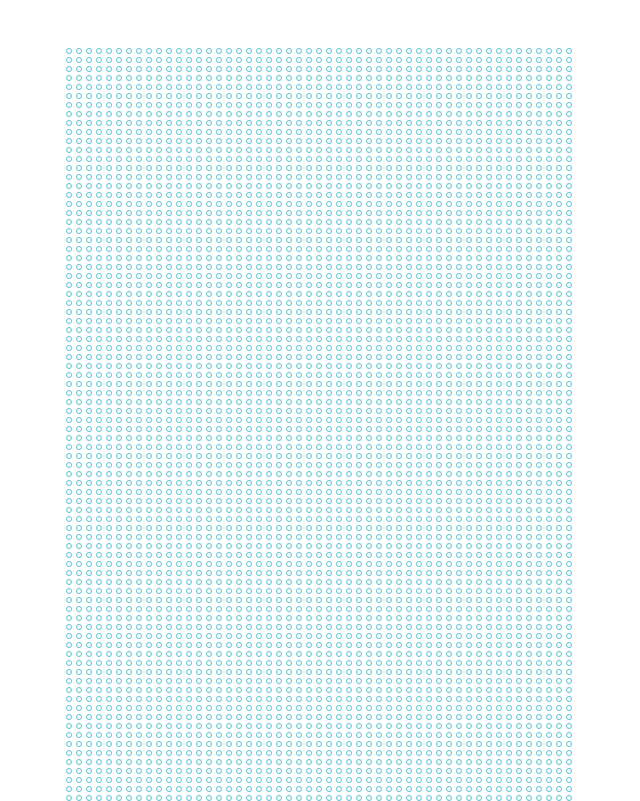
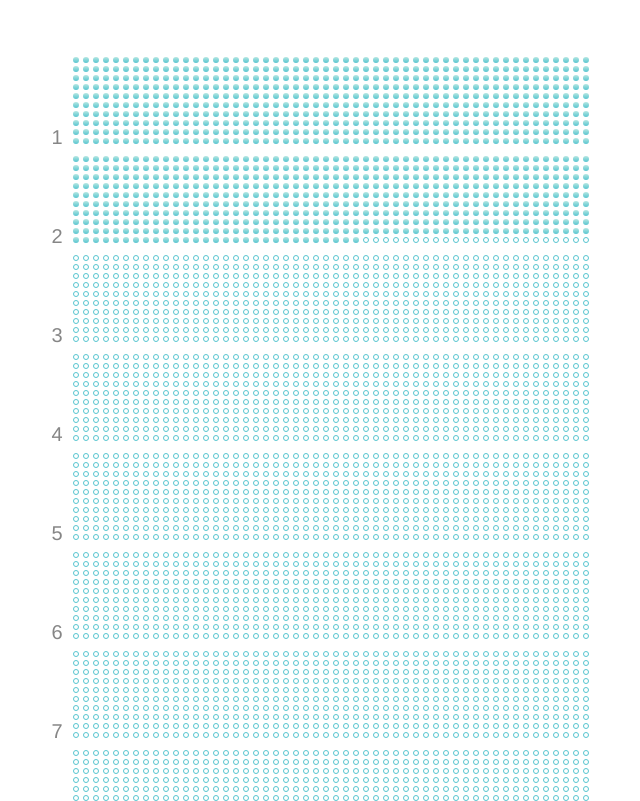
Before and after one commit to solkiim/52x90, a plain HTML site: page index.html in a window 1280 px wide. Shown: the top 801 px of the page, without its empty margins (321-961 px from the left). Drawn offline with Linux system fonts and the light colour scheme.

Commit message:
dots and js progress

```diff
--- a/css/css.css
+++ b/css/css.css
@@ -12,7 +12,41 @@
 }
 */
 
-/* ------------------ ABOUT ------------------ */
+#completecontainer {
+/*	width: 488px;*/
+	width: 550px;
+	margin: 50px auto;
+	text-align: center;
+}
+
+/* ------------------ DECADES ------------------ */
+#decades {
+/*	background-color: pink;*/
+	margin: 0;
+	width: 20px;
+	font-size: 20px;
+	color: #868686;
+	display: inline-block;
+	line-height: 99px;
+}
+
+#decades p {
+	display: inline-block;
+}
+
+/* ------------------ WEEKS ------------------ */
+#total {
+	width: 468;
+	margin: 0;
+	text-align: center;
+	display: inline-block;
+}
+
+.year {
+	margin: -11px 0;
+	padding: 0;
+}
+
 .week {
 	margin: 0 2px;
 	height: 6px;
@@ -28,14 +62,3 @@
 .week.filled {
 	background: -webkit-linear-gradient(#B6E7E2, #57C5D0);
 }
-
-.year {
-	margin: -11px 0;
-	padding: 0;
-}
-
-#total {
-	width: 468;
-	margin: 50px auto;
-	text-align: center;
-}
--- a/index.html
+++ b/index.html
@@ -18,7 +18,10 @@
 </head>
 
 <body>
-	<div id="total"></div>
+	<div id="completecontainer">
+		<div id="decades"><p>1 2 3 4 5 6 7 8 9</p></div>
+		<div id="total"></div>
+	</div>
 
 	<!-- JS -->
 	<script src="js/jquery.min.js"></script>
--- a/js/js.js
+++ b/js/js.js
@@ -1,10 +1,16 @@
 $(document).ready(function(){
 	// iterate through and make original empty days
 	var totalstr = '';
-	for (var year = 0; year < 90; year++) {
-		var yearstr = '<div class="year"';
+	for (var year = 1; year <= 90; year++) {
+		var yearstr = '<div class="year">';
 
-		for (var week = 0; week < 52; week++) {
+		// if decade marking
+		if (year % 10 == 1) {
+			//yearstr += '<p class="decade">' + year + '</p>'
+			yearstr += '<hr style="height:8px; margin:0; visibility:hidden;" />'
+		}
+
+		for (var week = 1; week <= 52; week++) {
 			yearstr += '<div class="week unfilled"></div>';
 		}
 
@@ -12,9 +18,25 @@ $(document).ready(function(){
 	}
 
 	$("#total").html(totalstr);
+
+	fill(1017);
 });
 
 
 function fill(count) {
-
+//	var filler = setInterval(function(){
+//		// done filling
+//		if (count === -1) clearInterval(filler)
+//
+//
+//		alert("Hello");
+//	}, 100);
+	var wholeyears = Math.floor(count / 52);
+	var remainderweeks = count % 52;
+	for (var year = 1; year <= wholeyears; year++) {
+		$("#total .year:nth-child(" + year + ") .week").removeClass("unfilled").addClass("filled");
+	}
+	for (var week = 1; week <= remainderweeks; week++) {
+		$("#total .year:nth-child(" + (wholeyears + 1) + ") .week:nth-child(" + week + ")").removeClass("unfilled").addClass("filled");
+	}
 }
```
